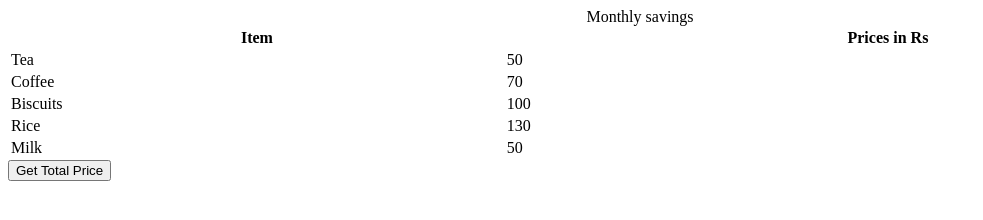
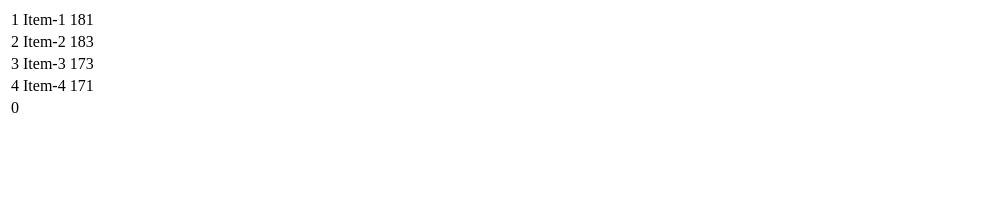
Before and after one commit to acciojob/grofers-checkout-parveenjoon, a website: page main.html in a window 1280 px wide. Shown: the whole page, without its empty margins (0-983 px from the left). Drawn offline with Linux system fonts and the light colour scheme.

Commit message:
created a submission

```diff
--- a/main.html
+++ b/main.html
@@ -8,35 +8,29 @@
 
 <body>
 	<!-- the entire body must be written by student -->
-    <table style="width: 100%">
-    <caption>
-      Monthly savings
-    </caption>
+	<table>
 	  <tr>
-      <th>Item</th>
-      <th>Prices in Rs</th>
+	  <td>1</td>
+	  <td>Item-1</td>
+	  <td data-ns-test="prices">181</td>
   </tr>
 	  <tr>
-      <td class="item">Tea</td>
-      <td class="price">50</td>
+	  <td>2</td>
+	  <td>Item-2</td>
+	  <td data-ns-test="prices">183</td>
   </tr>
 	  <tr>
-      <td class="item">Coffee</td>
-      <td class="price">70</td>
+	  <td>3</td>
+	  <td>Item-3</td>
+	  <td data-ns-test="prices">173</td>
   </tr>
   <tr>
-      <td class="item">Biscuits</td>
-      <td class="price">100</td>
-    </tr>
-    <tr>
-      <td class="item">Rice</td>
-      <td class="price">130</td>
-    </tr>
-    <tr>
-      <td class="item">Milk</td>
-      <td class="price">50</td>
+	  <td>4</td>
+	  <td>Item-4</td>
+	  <td data-ns-test="prices">171</td>
   </tr>
   </table>
+
     <script type="text/javascript" src="./script.js">
 </script>
 
--- a/script.js
+++ b/script.js
@@ -1,10 +1,15 @@
-const getSumBtn = document.createElement("button");
-getSumBtn.append("Get Total Price");
-document.body.appendChild(getSumBtn);
+//your code here
+ const table = document.querySelector('table');
+ const lastRow = document.createElement('tr');
+ const prices = document.querySelectorAll('[data-ns-test=price]');
+ let sum = 0;
+ for(let i = 0; i < prices.length; i++) {
+  sum += parseInt(prices[i].textContent);
+ }
+ const child = document.createElement("td");
+ child.setAttribute('data-ns-test', 'grandTotal');
 
-const getSum = () => {
-//Add your code here
 
-};
-
-getSumBtn.addEventListener("click", getSum);
+ child.textContent = sum;
+ lastRow.appendChild(child);
+ table.appendChild(lastRow);
```
Lines whose indentation alone changed are shown as unchanged.
